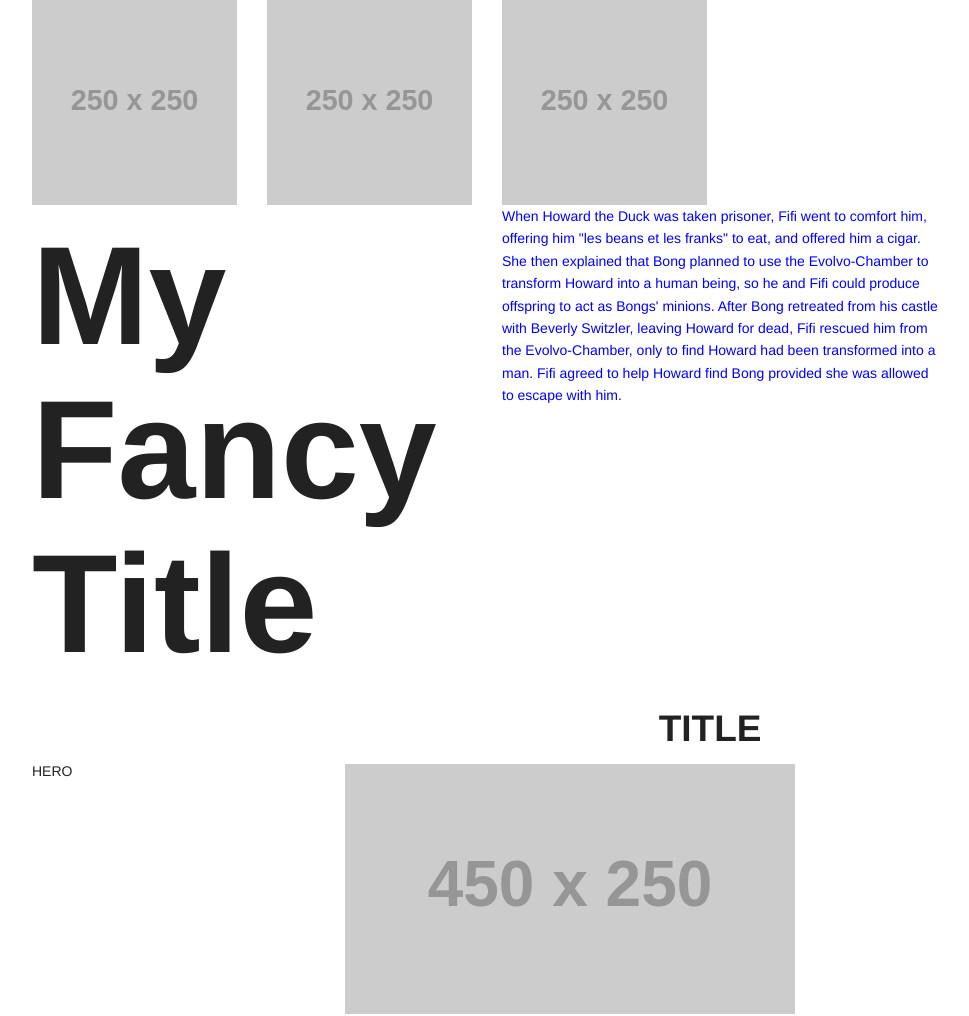
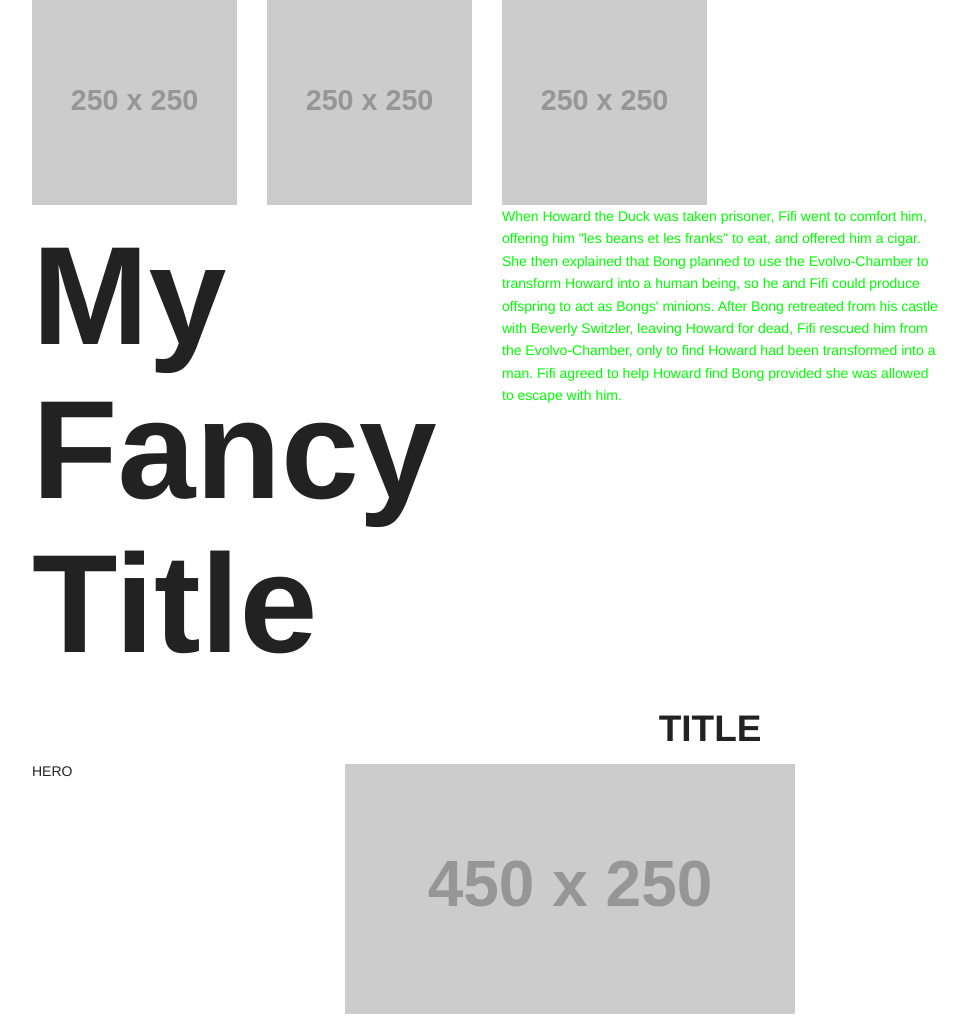
Before and after one commit to jaciberko/Project-1, a plain HTML site: page index.html in a window 1280 px wide. Shown: the whole page, without its empty margins (153-1122 px from the left). Drawn offline with Linux system fonts and the light colour scheme; placeholder pictures from the web are drawn by us.

Commit message:
changed color

```diff
--- a/stylesheets/app.css
+++ b/stylesheets/app.css
@@ -1,6 +1,6 @@
 .apple{font-size:10em;}
 
-.boat{color: #00F;}
+.boat{color: #0f0;}
 
 
 
```
